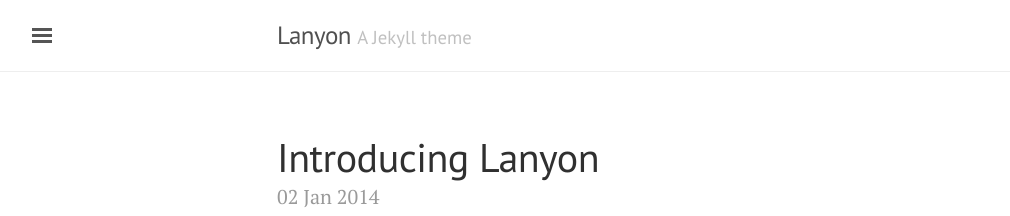
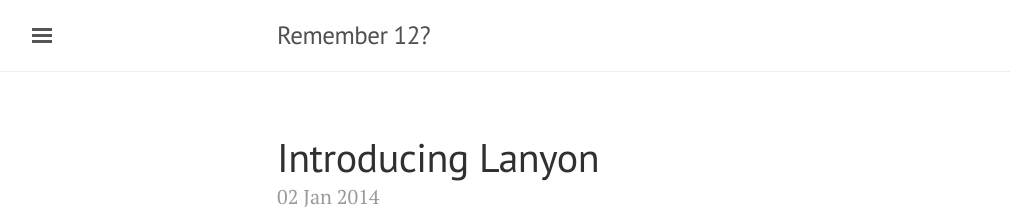
Before and after one commit to phongphan/phongphan.github.io, a Jekyll site: the page built from index.html, in a window 1280 px wide and 900 px high. Shown: the top 216 px of the window, without its empty margins (3-1013 px from the left). Built offline with Jekyll 4.4.1, drawn with Linux system fonts in a browser that asks for light colours; the list of posts is cut into pages by our own code.

Commit message:
Update site configuration

```diff
--- a/_config.yml
+++ b/_config.yml
@@ -1,3 +1,7 @@
+# Depencencies
+markdown:            kramdown
+highlighter:         rouge
+
 # Permalinks
 #
 # Use of `relative_permalinks` ensures post links from the index work properly.
@@ -5,18 +9,18 @@
 relative_permalinks: true
 
 # Setup
-title:               Lanyon
-tagline:             'A Jekyll theme'
-description:         'A reserved <a href="http://jekyllrb.com" target="_blank">Jekyll</a> theme that places the utmost gravity on content with a hidden drawer. Made by <a href="https://twitter.com/mdo" target="_blank">@mdo</a>.'
-url:                 http://lanyon.getpoole.com
-baseurl:             ''
+title:               Remember 12?
+tagline:
+description:
+url:                 https://phongphan.github.io
+baseurl:             /
 paginate:            5
 
 # About/contact
 author:
-  name:              Mark Otto
-  url:               https://twitter.com/mdo
-  email:             markdotto@gmail.com
+  name:              Phongphan Phuttha
+  url:               https://phongphan.github.io
+  email:             phongphan.p@@gmail.com
 
 # Custom vars
 version:             1.0.0
```
